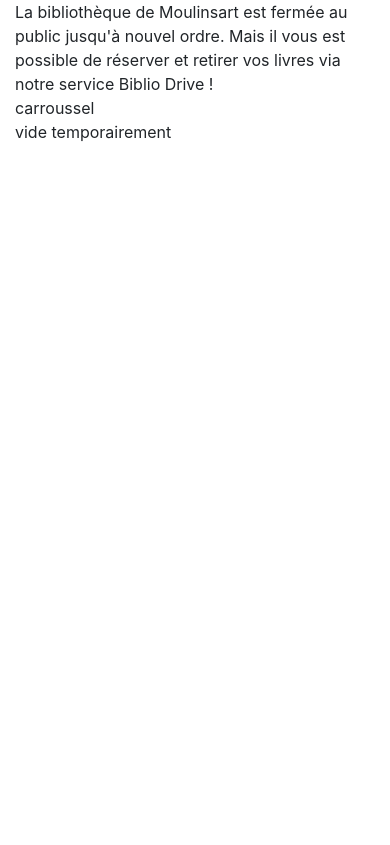
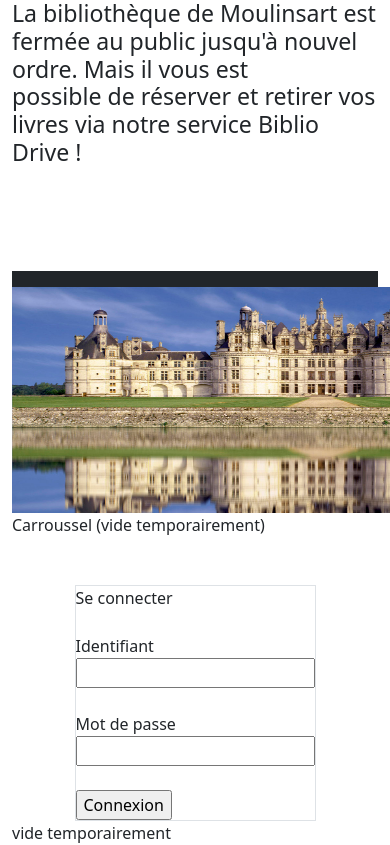
Before and after one commit to Sasakichta/biblio, a PHP site: page /accueil.php in a window 390 px wide; the page is wider, and only the part inside the window is pictured. Before the commit the page ends 142 px from the top of that part, so only its background shows below. Run offline with PHP 8.4, Linux system fonts and the light colour scheme.

Commit message:
15 decembre 2023

```diff
--- a/accueil.php
+++ b/accueil.php
@@ -9,7 +9,11 @@
   <meta charset="utf-8">
   <meta name="viewport" content="width=device-width, initial-scale=1">
   <!-- <link rel="stylesheet" type="text/css" href="style.css"/> -->
-  <link rel="stylesheet" href="https://maxcdn.bootstrapcdn.com/bootstrap/4.5.2/css/bootstrap.min.css">
+
+  <!-- <link rel="stylesheet" href="https://maxcdn.bootstrapcdn.com/bootstrap/4.5.2/css/bootstrap.min.css"> -->
+
+  <link href="https://cdn.jsdelivr.net/npm/bootstrap@5.3.2/dist/css/bootstrap.min.css" rel="stylesheet">
+  <script src="https://cdn.jsdelivr.net/npm/bootstrap@5.3.2/dist/js/bootstrap.bundle.min.js"></script>
 
 </head>
 
@@ -22,28 +26,32 @@
 
 
 
-<div class="container">
+<div class="container-fluid">
+
 
 
     <div class="row">
-      <div class="col-md-12">
+        <div class="col-md-8">
           <?php include 'entete.html';?>
         </div>
+        <div class="col-md-4">
+        <img src="images/photo.jpeg" class="imgPos" style="width:625px;height:226px;" alt="Image">
         </div>
 
-    <div class="row">
+
+    </div>
 
 
-
-      <div class="col-md-8">carroussel</div>
+    <div class="row">
+          <div class="col-md-8">
+            <?php include 'carroussel.php';?>
+          </div>
 
           <div class="col-md-4">
             <?php include 'authentification.php';?>
           </div>
+    </div>
 
-
-
-  </div>
 
 
 </div>
--- a/authentification.php
+++ b/authentification.php
@@ -1,3 +1,28 @@
+<div class="container pt-5">
+    <div class="d-flex justify-content-center">
+    <span class="border">
+        <form name="nameForm" method="post" action="traitement.php">
+            Se connecter
+            <br>
+            <br>
+            Identifiant
+            <br>
+
+            <input type="text" name="nom">
+            <br>
+            <br>
+            Mot de passe
+            <br>
+
+            <input type="text" name="prenom">
+            <br>
+            <br>
+            <input type="submit" value="Connexion">
+        </form>
+        </span>
+    </div>
+</div>
+
 <?php
  echo "vide temporairement"
 ?>
--- /dev/null
+++ b/carroussel.php
@@ -0,0 +1,3 @@
+<?php
+ echo "Carroussel (vide temporairement)"
+?>
--- a/entete.html
+++ b/entete.html
@@ -1,3 +1,25 @@
 <div>
-    La bibliothèque de Moulinsart est fermée au public jusqu'à nouvel ordre. Mais il vous est possible de réserver et retirer vos livres via notre service Biblio Drive !
+    <h3>La bibliothèque de Moulinsart est fermée au public jusqu'à nouvel ordre. Mais il vous est <br>
+     possible de réserver et retirer vos livres via notre service Biblio Drive !</h3>
 </div>
+
+<div>
+
+    <br>
+    <br>
+    <br>
+    <br>
+    <nav class="navbar navbar-expand-sm navbar-dark bg-dark">
+        <div class="container-fluid">
+
+
+          <div class="collapse navbar-collapse" id="mynavbar">
+
+            <form class="d-flex" method="post" action="traitement.php">
+              <input class="form-control me-2" type="text" placeholder="Rechercher dans le catalogue (Saisie du nom de l'auteur)" name="a">
+              <button class="btn btn-primary" type="button">Search</button>
+            </form>
+          </div>
+        </div>
+      </nav>
+</div>
```
Also changed, not shown: traitement.php (added, +58 -0 lines). Lines whose indentation alone changed are shown as unchanged.
